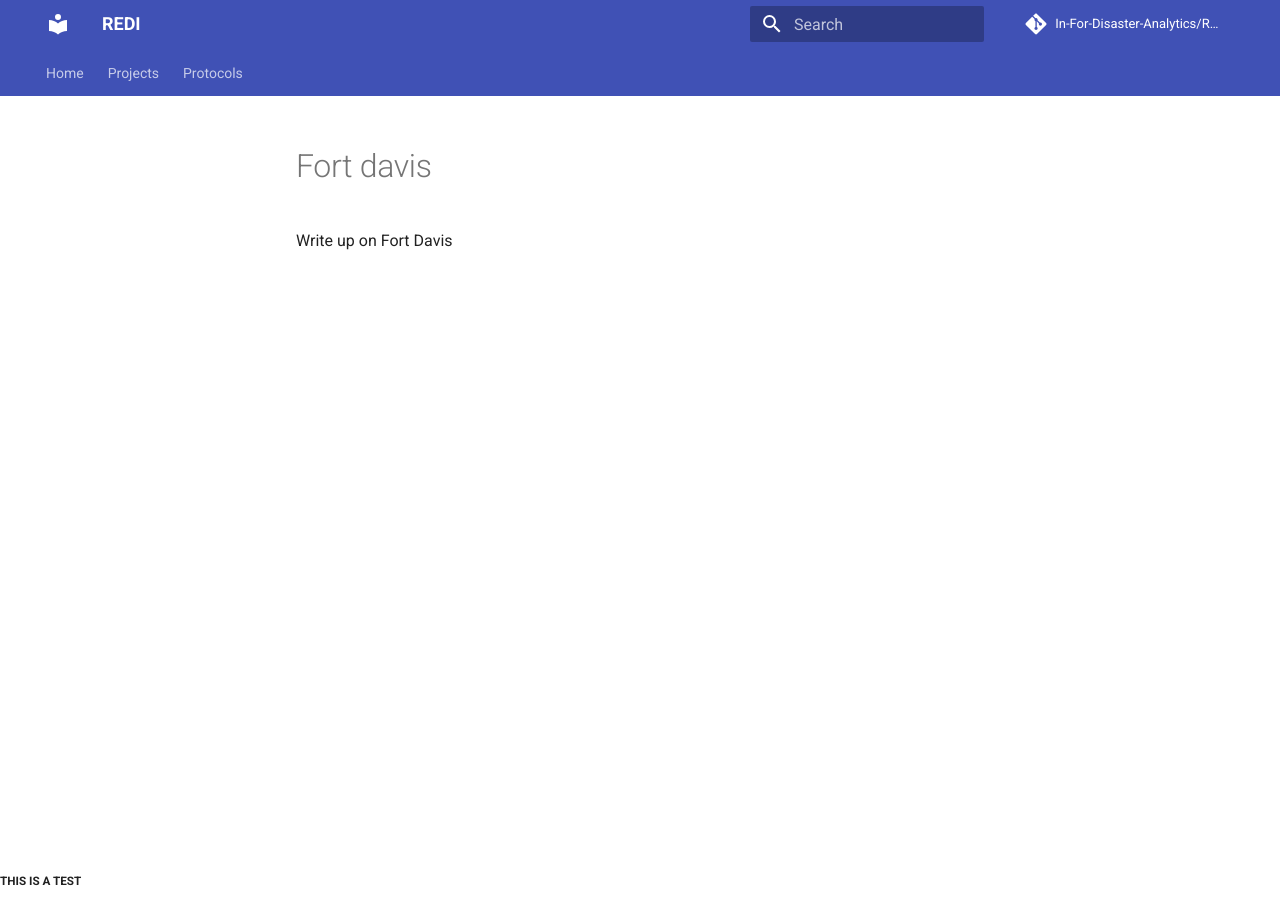
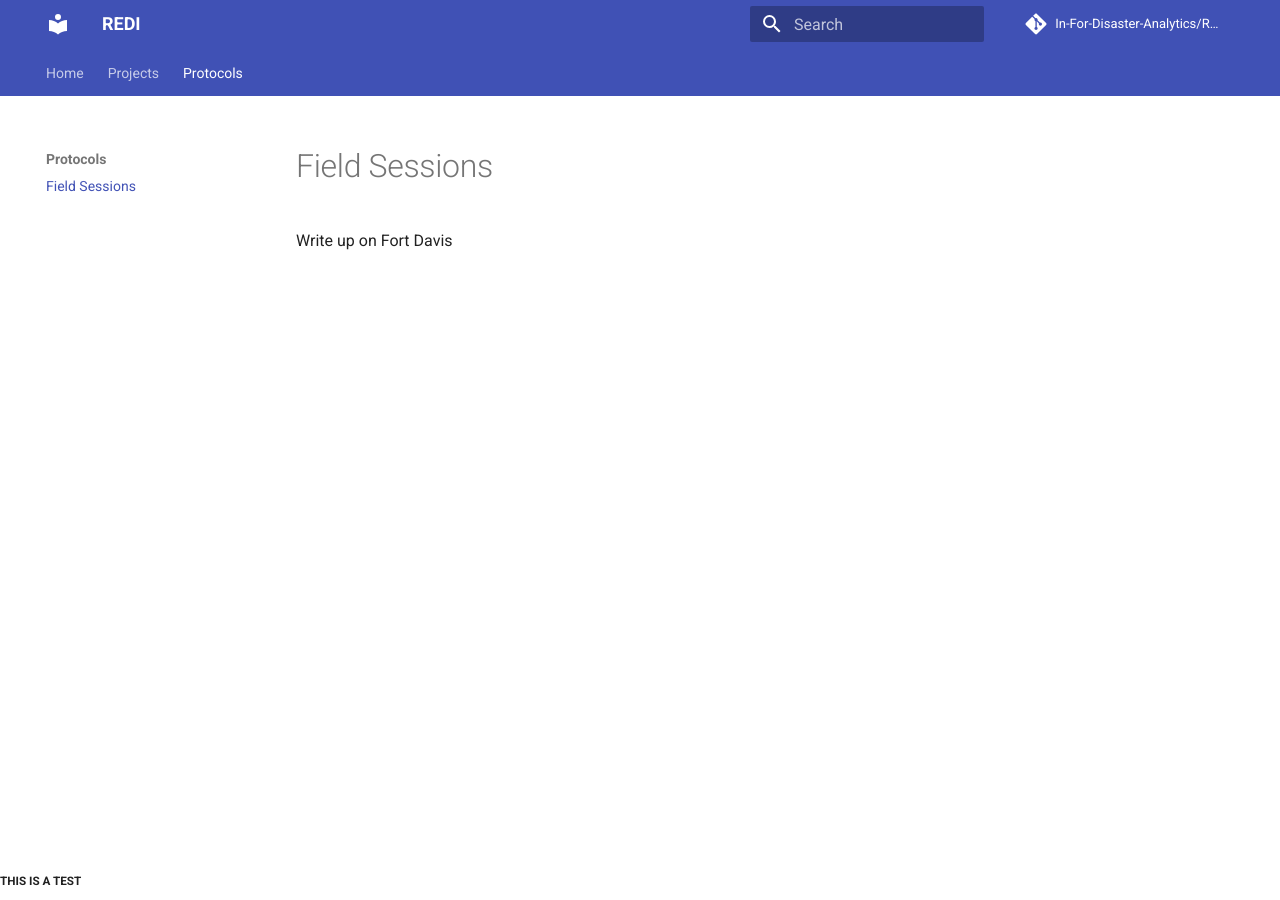
Before and after one commit to In-For-Disaster-Analytics/REDI-Documentation, an MkDocs documentation site: the page built from docs/field-sessions/fort-davis.md, in a window 1280 px wide. Built offline with MkDocs 1.6.1 and Material for MkDocs 9.7.7, drawn with Linux system fonts in a browser that asks for light colours; comment, search, counter and statistics services are not loaded.

Commit message:
Update mkdocs.yml

```diff
--- a/mkdocs.yml
+++ b/mkdocs.yml
@@ -34,4 +34,4 @@ nav:
     - Sites and Stories: sites.md
     - Digital Twins: twins.md
   - Protocols:
-    - Field Sessions: fort-davis.md
+    - Field Sessions: field-sessions/fort-davis.md
```
